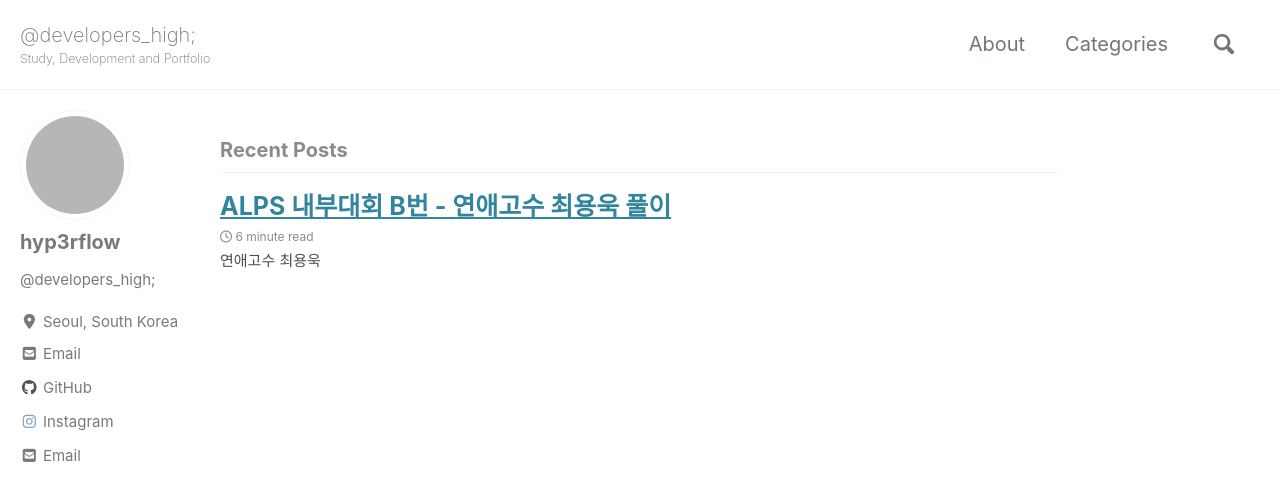
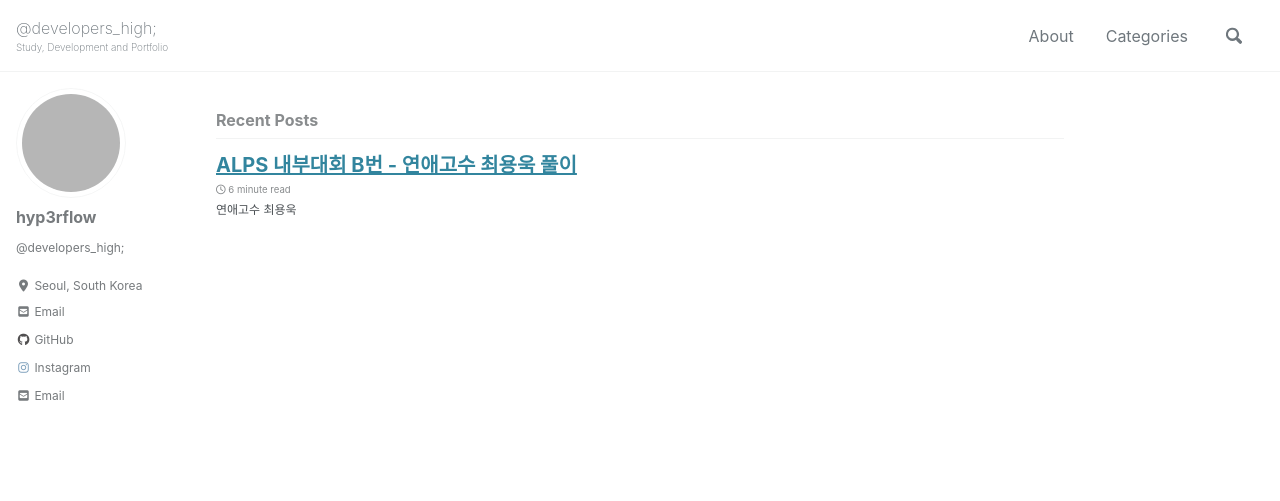
Before and after one commit to hyp3rflow/hyp3rflow.github.io, a Jekyll site: the page built from index.html, in a window 1280 px wide and 900 px high. Shown: the top 501 px of the window. Built offline with Jekyll 4.4.1, drawn with Linux system fonts in a browser that asks for light colours; cached includes are drawn as plain includes; nearby versions of some CDN libraries; the list of posts is cut into pages by our own code; grey boxes are pictures that could not be loaded.

Commit message:
16px fixed

```diff
--- a/_sass/minimal-mistakes/_reset.scss
+++ b/_sass/minimal-mistakes/_reset.scss
@@ -11,15 +11,15 @@ html {
   font-size: 16px;
 
   @include breakpoint($medium) {
-    font-size: 18px;
+    font-size: 16px;
   }
 
   @include breakpoint($large) {
-    font-size: 20px;
+    font-size: 16px;
   }
 
   @include breakpoint($x-large) {
-    font-size: 20px;
+    font-size: 16px;
   }
 
   -webkit-text-size-adjust: 100%;
```
